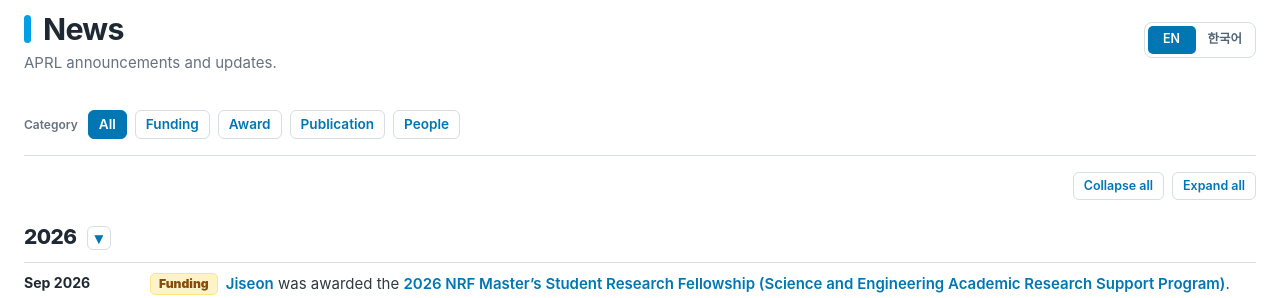
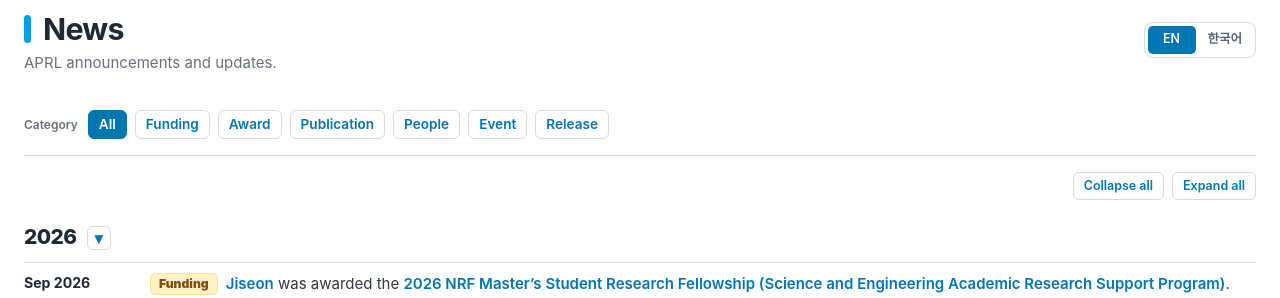
Before and after one commit to team-aprl/team-aprl.github.io, a Jekyll site: the page built from news.html, in a window 1280 px wide and 900 px high. Shown: the part 251-549 px from the top of the window. Built offline with Jekyll 4.4.1, drawn with Linux system fonts in a browser that asks for light colours.

Commit message:
Add Event and Release news category filters

```diff
--- a/news.html
+++ b/news.html
@@ -31,6 +31,8 @@ extra_scripts:
             <button type="button" data-news-filter="award" data-news-text-en="Award" data-news-text-ko="수상" aria-pressed="false">Award</button>
             <button type="button" data-news-filter="publication" data-news-text-en="Publication" data-news-text-ko="논문" aria-pressed="false">Publication</button>
             <button type="button" data-news-filter="people" data-news-text-en="People" data-news-text-ko="구성원" aria-pressed="false">People</button>
+            <button type="button" data-news-filter="event" data-news-text-en="Event" data-news-text-ko="행사" aria-pressed="false">Event</button>
+            <button type="button" data-news-filter="release" data-news-text-en="Release" data-news-text-ko="출간" aria-pressed="false">Release</button>
           </div>
         </div>
         <div class="news-collapse-actions" aria-label="News year visibility controls" data-news-aria-en="News year visibility controls" data-news-aria-ko="연도별 소식 펼침 제어">
```
Also changed, not shown: other parts of news.html (+2 -1 lines).
